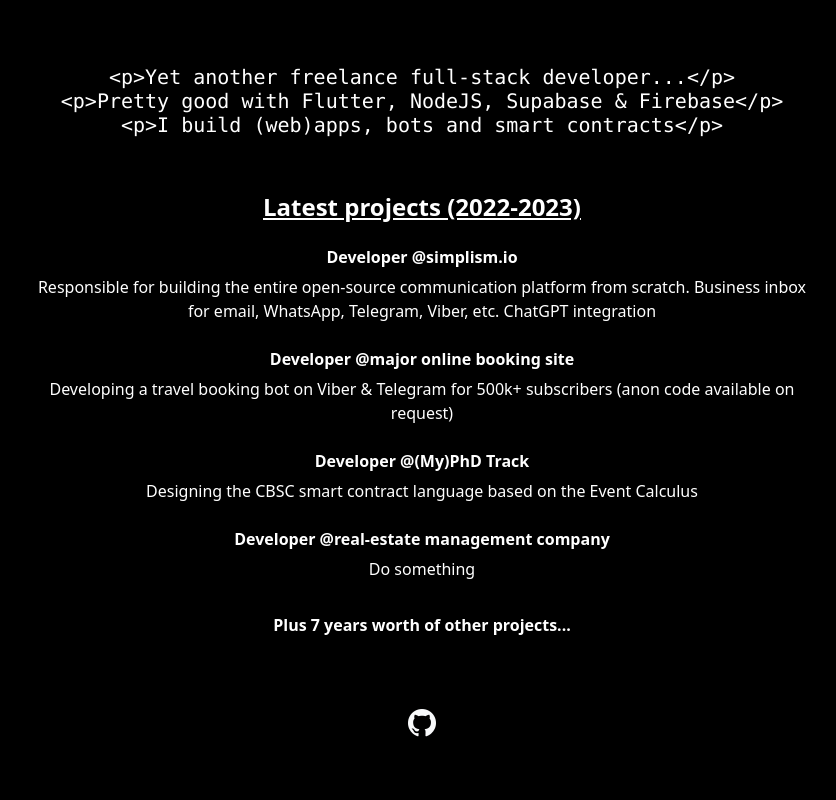
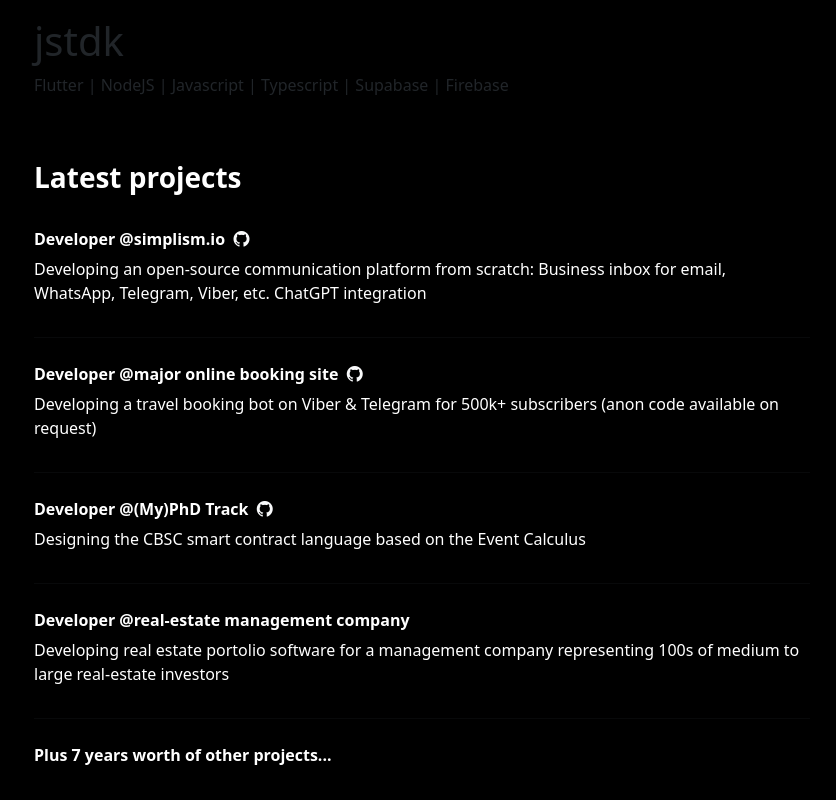
Before and after one commit to jstdk/jstdk.dev, a plain HTML site: page index.html in a window 1280 px wide. Shown: the whole page, without its empty margins (218-1054 px from the left). Drawn offline with nearby package versions, Linux system fonts and the light colour scheme.

Commit message:
Update projects

```diff
--- a/index.html
+++ b/index.html
@@ -33,59 +33,61 @@
 </head>
 
 <body class="bg-black vertical-center">
-    <div class="container-fluid text-center">
-
-
-        <pre class="text-white h5"><code>
-&lt;p&gt;Yet another freelance full-stack developer...&lt;/p&gt;
-&lt;p&gt;Pretty good with Flutter, NodeJS, Supabase & Firebase&lt;/p&gt;
-&lt;p&gt;I build (web)apps, bots and smart contracts&lt;/p&gt;</code></pre>
-
+    <div class="container-fluid">
 
         <div class="row">
-            <h4 class=" text-white mt-5 mb-4 underline"><strong><u>Latest projects (2022-2023)</u></strong></h4>
+            <h1>jstdk</h1>
+            <p>Flutter | NodeJS | Javascript | Typescript | Supabase | Firebase</p>
         </div>
 
         <div class="row">
-            <p class=" text-white"><strong>Developer @simplism.io</strong></p>
-            <p class=" text-white mt--10">Responsible for building the entire open-source communication platform from
-                scratch.
+            <h3 class=" text-white mt-5 mb-4 underline"><strong>Latest projects
+                </strong></h3>
+        </div>
+
+        <div class="row mt-2">
+            <p class=" text-white"><strong>Developer @simplism.io</strong>&nbsp;&nbsp;<a
+                    href="https://github.com/simplism-io"><i class="bi bi-github text-light"></i></a></p>
+            <p class=" text-white mt--10">Developing an open-source communication platform from
+                scratch:
                 Business inbox for email, WhatsApp, Telegram, Viber, etc. ChatGPT integration</p>
         </div>
 
-        <div class="row mt-2">
-            <p class=" text-white"><strong>Developer @major online booking site</strong></p>
+        <hr>
+
+        <div class="row mt-4">
+            <p class=" text-white"><strong>Developer @major online booking site</strong>&nbsp;&nbsp;<a
+                    href="https://github.com/jstdk"><i class="bi bi-github text-light"></i></a></p>
             <p class=" text-white mt--10">Developing a travel booking bot on Viber & Telegram for 500k+ subscribers
                 (anon code available on request)
             </p>
         </div>
 
-        <div class="row mt-2">
-            <p class=" text-white"><strong>Developer @(My)PhD Track</strong></p>
+        <hr>
+
+        <div class="row mt-4">
+            <p class=" text-white"><strong>Developer @(My)PhD Track</strong>&nbsp;&nbsp;<a
+                    href="https://github.com/commitmentbasedsmartcontract"><i class="bi bi-github text-light"></i></a>
+            </p>
             <p class=" text-white mt--10">Designing the CBSC smart contract language based on the Event Calculus
             </p>
         </div>
 
-        <div class="row mt-2">
+        <hr>
+
+
+        <div class="row mt-4">
             <p class=" text-white"><strong>Developer @real-estate management company</strong></p>
-            <p class=" text-white mt--10">Do something</p>
+            <p class=" text-white mt--10">Developing real estate portolio software for a management company representing
+                100s of medium to large real-estate investors</p>
         </div>
 
-        <div class="row mt-3">
+        <hr>
+
+        <div class="row mt-4">
             <p class=" text-white"><strong>Plus 7 years worth of other projects...</strong></p>
         </div>
-
-        <div class="row mt-5">
-            <div class="col">
-                <p class="fs-3 fw-bold text-light"><i class="bi bi-github text-light"></i></p>
-            </div>
-        </div>
-
-
     </div>
-
-
-
 </body>
 
 </html>
```
Also changed, not shown: 1 other file.
